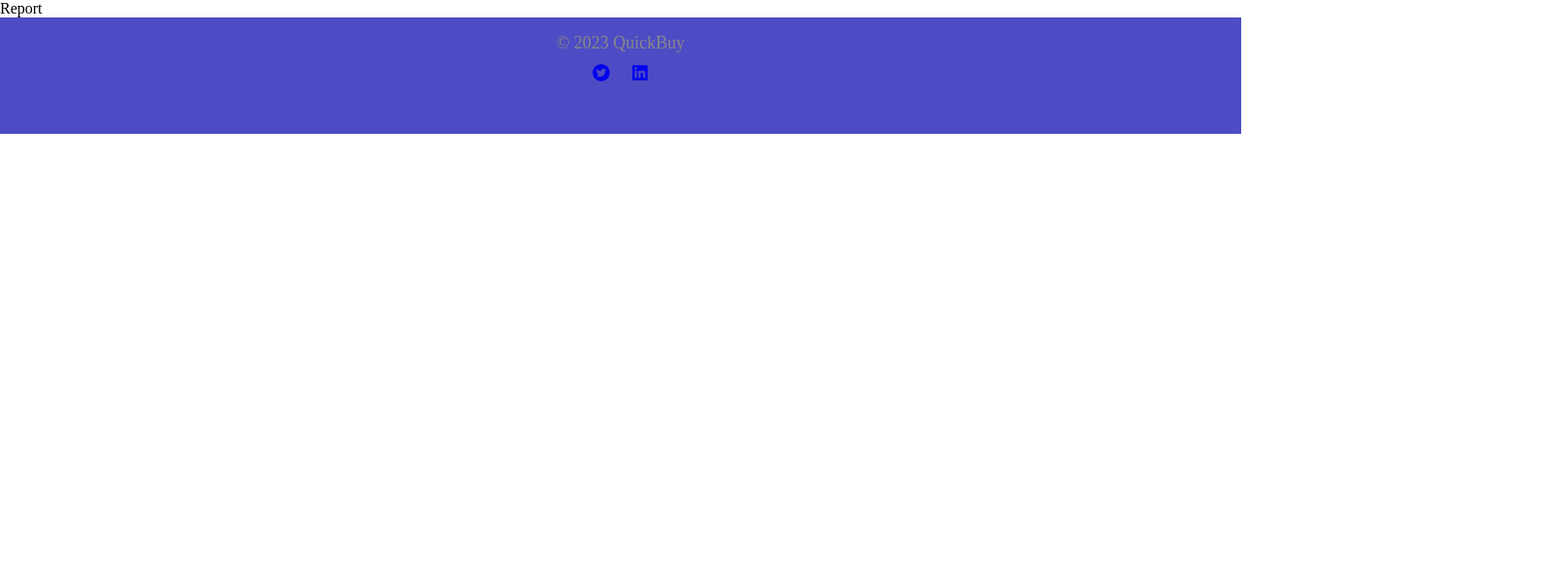
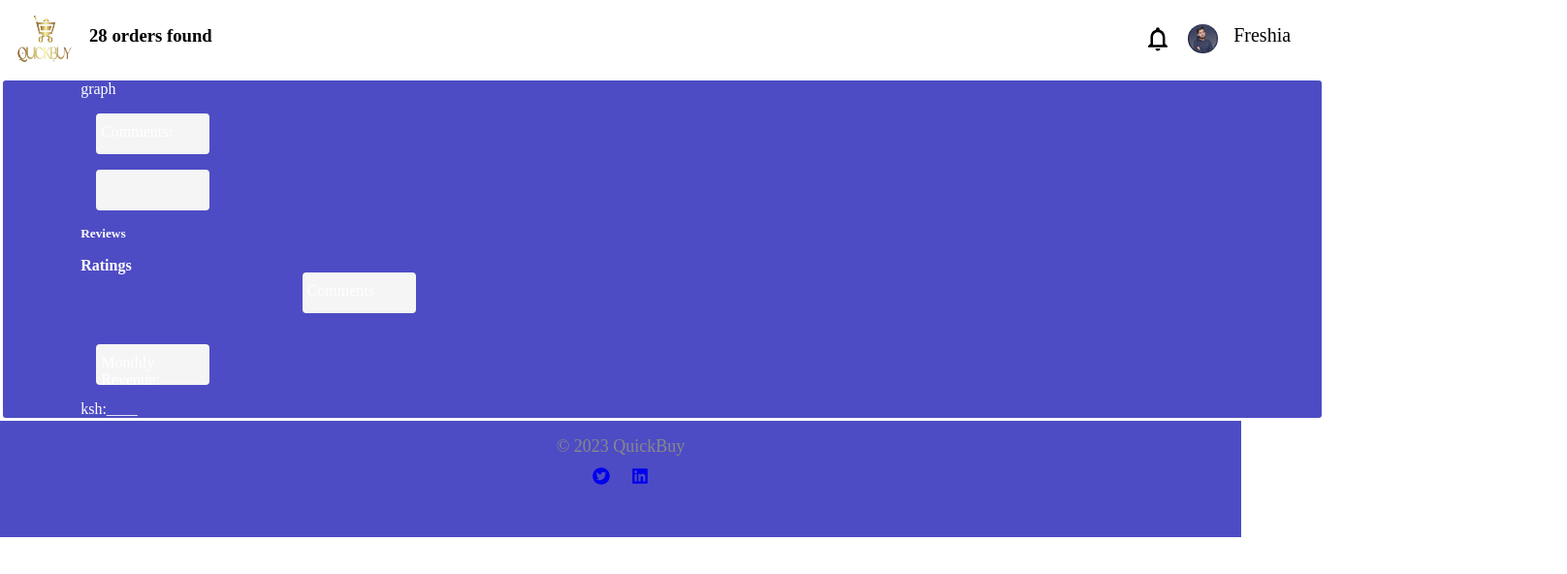
Before and after one commit to Freshia-Njoki/E-commerce-Client, a React (Vite) app: page /report in a window 1280 px wide. Shown: the top 592 px of the page at 97% size, 1616 px wide, since content can reach past the window. Built offline with nearby package versions, Linux system fonts and the light colour scheme.

Commit message:
report page structured

```diff
--- a/src/pages/Admin/Rates/Rates.jsx
+++ b/src/pages/Admin/Rates/Rates.jsx
@@ -1,6 +1,7 @@
 import { MdNotificationsNone } from "react-icons/md";
 import avatar from "../../../assets/Ellipse 100.jpg";
 import logo from "../../../assets/logo.jpg";
+import './rates.css'
 
 function Rates() {
     return (
@@ -21,7 +22,26 @@ function Rates() {
                 </div>
             </div>
 
-            <div className="main-content"></div>
+            <div className="main-content">
+                <div className="flex">
+                    <div>chart</div>
+                    <div>graph</div>
+                </div>
+                <div>
+                    <div className='items'>
+                        <hr />
+                        <div><span className='cards'>Shipping rate</span></div><hr style={{ height: '20rem' }} />
+                        <span className='cards'>Shipping method</span> <hr />
+                        <span className='cards'>Delivery timeframe</span> <hr />
+                        <span className='cards'>Region rule</span> <hr />
+                        <span className='cards'>Order Size</span> <hr />
+
+
+                    </div>
+
+
+                </div>
+            </div>
         </div>
     );
 }
--- a/src/pages/Admin/Rates/rates.css
+++ b/src/pages/Admin/Rates/rates.css
@@ -1,4 +1,22 @@
 .main-content {
   height: 70vh;
-  background-color: #fff;
+  background-color: #4e4cc4;
+  width: 100%;
+  border-radius: 3px;
+  display: grid;
+
+  gap: 3rem;
+  padding-left: 5rem;
+  margin: 0.2rem;
+  color: white;
 }
+
+.flex {
+  display: flex;
+  flex-direction: row;
+  gap: 10rem;
+}
+
+.items {
+  color: black;
+}
--- a/src/pages/Admin/Report/Report.jsx
+++ b/src/pages/Admin/Report/Report.jsx
@@ -1,8 +1,53 @@
-import React from 'react'
+import avatar from '../../../assets/Ellipse 100.jpg'
+import { MdNotificationsNone } from 'react-icons/md'
+import logo from '../../../assets/logo.jpg'
+import './report.css'
 
 function Report() {
     return (
-        <div>Report</div>
+        <div>
+            <div className="nav">
+                <div className='logo'>
+
+                    <div className="infor">
+                        <img src={logo} alt="" style={{ height: '60px', width: '60px' }} />
+
+                        <h3>28 orders found</h3></div>
+
+                    <div className="avr">
+                        <MdNotificationsNone style={{ height: "30px", width: '30px' }} />
+                        <img src={avatar} alt="" />
+                        <p>Freshia</p>
+                    </div>
+
+
+
+                </div>
+            </div>
+
+            <div className="report-content">
+
+                <div>
+                    <div className="sales">graph</div>
+                    <div> <span className='cards'>Comments:</span>
+                        <span className='cards'></span>
+                    </div>
+                </div>
+
+                <div>
+                    <h5>Reviews</h5>
+                    <div className="flex">
+                        <h4>Ratings</h4>
+                        <span className='cards'>Comments</span>
+
+                    </div>
+                    <div>
+                        <span className='cards'>Monthly Revenue:</span>
+                        ksh:____
+                    </div>
+                </div>
+            </div>
+        </div>
     )
 }
 
--- a/src/pages/Admin/Report/report.css
+++ b/src/pages/Admin/Report/report.css
@@ -0,0 +1,18 @@
+.report-content {
+  background-color: #4e4cc4;
+  width: 100%;
+  border-radius: 3px;
+  gap: 3rem;
+  padding-left: 5rem;
+  margin: 0.2rem;
+  color: white;
+}
+
+.flex {
+  display: flex;
+  flex-direction: row;
+}
+
+.rate {
+  color: black;
+}
```
